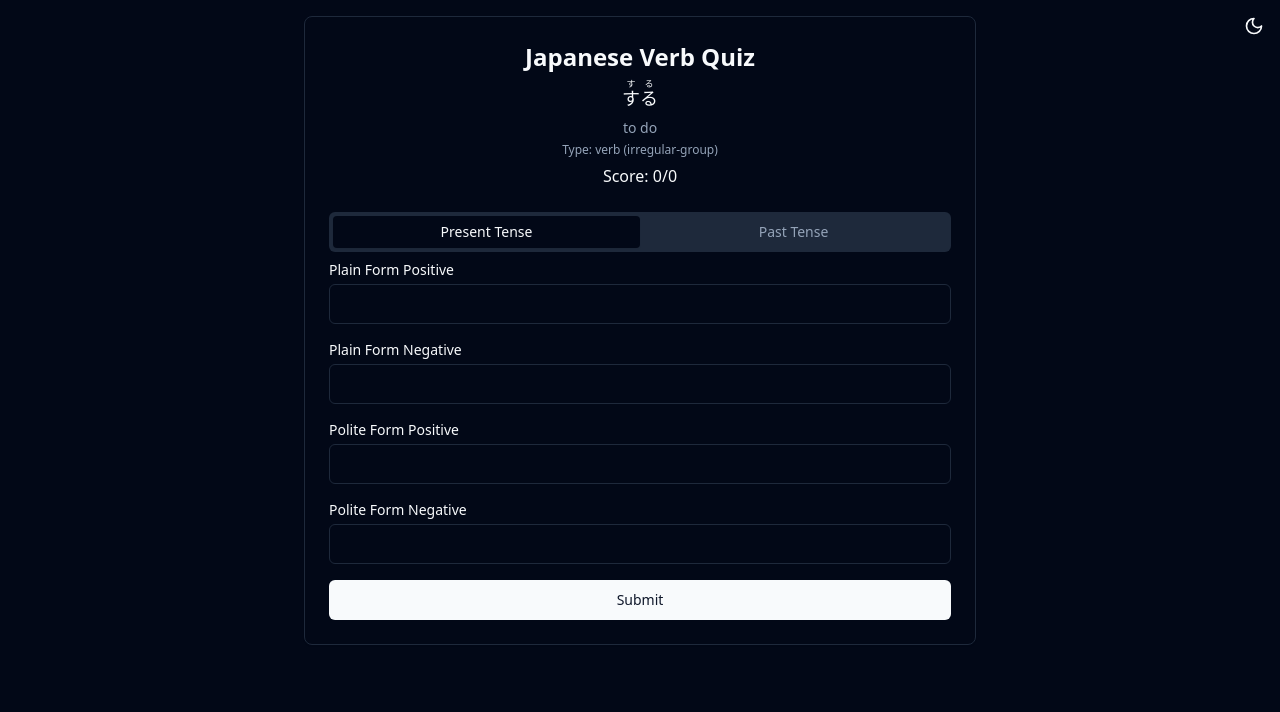
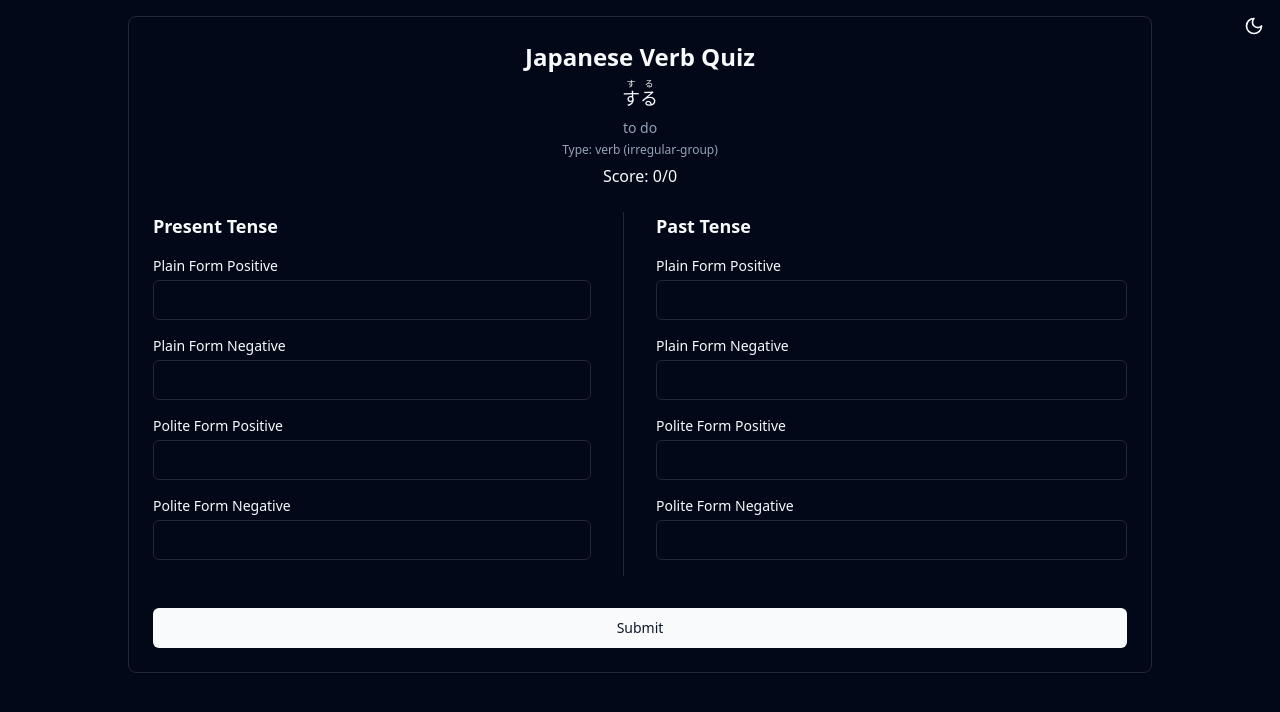
Before and after one commit to nicholas-gingerella/te-form-quiz, a Next.js app: page / in a window 1280 px wide. Shown: the top 712 px of the page. Built offline with nearby package versions, Linux system fonts and the light colour scheme.

Commit message:
get rid of tabs for inputs, and put side by side

```diff
--- a/src/components/JapaneseQuiz.js
+++ b/src/components/JapaneseQuiz.js
@@ -2,7 +2,6 @@ import React, { useState, useEffect } from 'react';
 import { Card, CardHeader, CardContent } from '@/components/ui/card';
 import { Input } from '@/components/ui/input';
 import { Button } from '@/components/ui/button';
-import { Tabs, TabsContent, TabsList, TabsTrigger } from '@/components/ui/tabs';
 import Papa from 'papaparse';
 
 // Helper function to create verb objects
@@ -264,7 +263,7 @@ const JapaneseQuiz = () => {
   };
 
   const renderInputField = (label, field) => (
-    <div>
+    <div className="mb-4">
       <label className="block text-sm font-medium mb-1 text-foreground">{label}</label>
       <Input
         value={userAnswers[field]}
@@ -282,7 +281,7 @@ const JapaneseQuiz = () => {
   );
 
   return (
-    <Card className="w-full max-w-2xl mx-auto bg-card">
+    <Card className="w-full max-w-5xl mx-auto bg-card"> {/* Increased max-width for side-by-side layout */}
       <CardHeader className="text-center">
         {loading ? (
           <div>Loading word data...</div>
@@ -313,31 +312,30 @@ const JapaneseQuiz = () => {
 
       {!loading && !error && currentWord && (
         <CardContent>
-          <Tabs defaultValue="present" className="w-full">
-            <TabsList className="grid w-full grid-cols-2 bg-muted">
-              <TabsTrigger value="present">Present Tense</TabsTrigger>
-              <TabsTrigger value="past">Past Tense</TabsTrigger>
-            </TabsList>
-
-            <TabsContent value="present" className="space-y-4">
+          <div className="grid grid-cols-2 gap-8">
+            {/* Present Tense Section */}
+            <div className="border-r border-border pr-8">
+              <h3 className="text-lg font-semibold mb-4 text-foreground">Present Tense</h3>
               {renderInputField('Plain Form Positive', 'nonPastPlainPositive')}
               {renderInputField('Plain Form Negative', 'nonPastPlainNegative')}
               {renderInputField('Polite Form Positive', 'nonPastPolitePositive')}
               {renderInputField('Polite Form Negative', 'nonPastPoliteNegative')}
-            </TabsContent>
+            </div>
 
-            <TabsContent value="past" className="space-y-4">
-              {renderInputField('Plain Form Positive (Past)', 'pastPlainPositive')}
-              {renderInputField('Plain Form Negative (Past)', 'pastPlainNegative')}
-              {renderInputField('Polite Form Positive (Past)', 'pastPolitePositive')}
-              {renderInputField('Polite Form Negative (Past)', 'pastPoliteNegative')}
-            </TabsContent>
-          </Tabs>
+            {/* Past Tense Section */}
+            <div>
+              <h3 className="text-lg font-semibold mb-4 text-foreground">Past Tense</h3>
+              {renderInputField('Plain Form Positive', 'pastPlainPositive')}
+              {renderInputField('Plain Form Negative', 'pastPlainNegative')}
+              {renderInputField('Polite Form Positive', 'pastPolitePositive')}
+              {renderInputField('Polite Form Negative', 'pastPoliteNegative')}
+            </div>
+          </div>
 
           <Button
             onClick={checkAnswers}
             disabled={feedback.isSubmitted}
-            className="w-full mt-4 bg-primary text-primary-foreground hover:bg-primary/90"
+            className="w-full mt-8 bg-primary text-primary-foreground hover:bg-primary/90"
           >
             Submit
           </Button>
```
